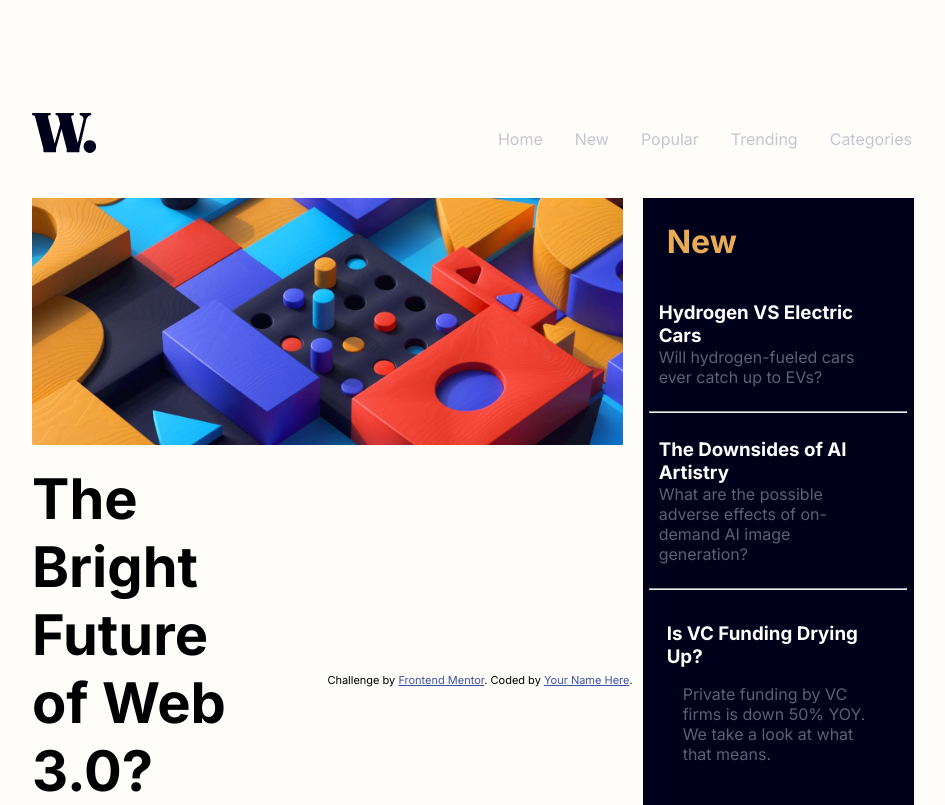
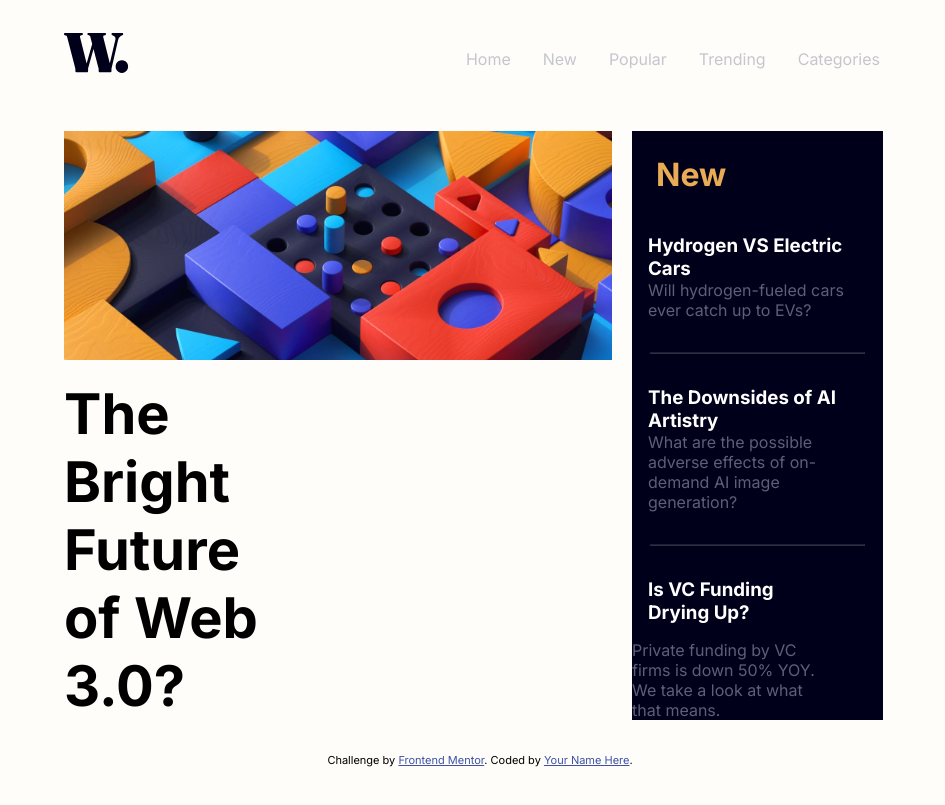
Before and after one commit to HarryS44/News-Home-Page, a plain HTML site: page index.html in a window 1280 px wide. Shown: the whole page, without its empty margins (160-1105 px from the left). Drawn offline with Linux system fonts and the light colour scheme.

Commit message:
Clean up Code

```diff
--- a/style.css
+++ b/style.css
@@ -1,7 +1,7 @@
 @import url("https://fonts.googleapis.com/css2?family=Inter:wght@100..900&display=swap");
 
 * {
-  box-sizing: border-box;
+  box-sizing: content-box;
   margin: 0;
   padding: 0;
   font-family: "Inter", sans-serif;
@@ -17,8 +17,8 @@ body {
 }
 
 .container {
-  height: 70vh;
-  width: 70vw;
+  height: 90vh;
+  width: 65vw;
 }
 
 header {
@@ -69,19 +69,19 @@ li {
 }
 
 hr{
-  width: 95%;
+  width: 85%;
   margin: auto;
+  opacity: 0.2;
 }
 
 .new-section > h1 {
   color: #e9ab53;
   font-size: 2rem;
-  margin: 1.5rem 1.5rem;
+  margin: 1.5rem;
 }
 
 .new-width{
   width: 80%;
-  margin: 1.5rem 1.5rem;
 }
 
 h3 {
@@ -90,6 +90,9 @@ h3 {
 
 .new-1, .new-2, .new-3 > p {
   color: #5d5f79;
+}
+
+.new-1, .new-2, .new-3 > h3 {
   margin: 1rem;
 }
 
```
